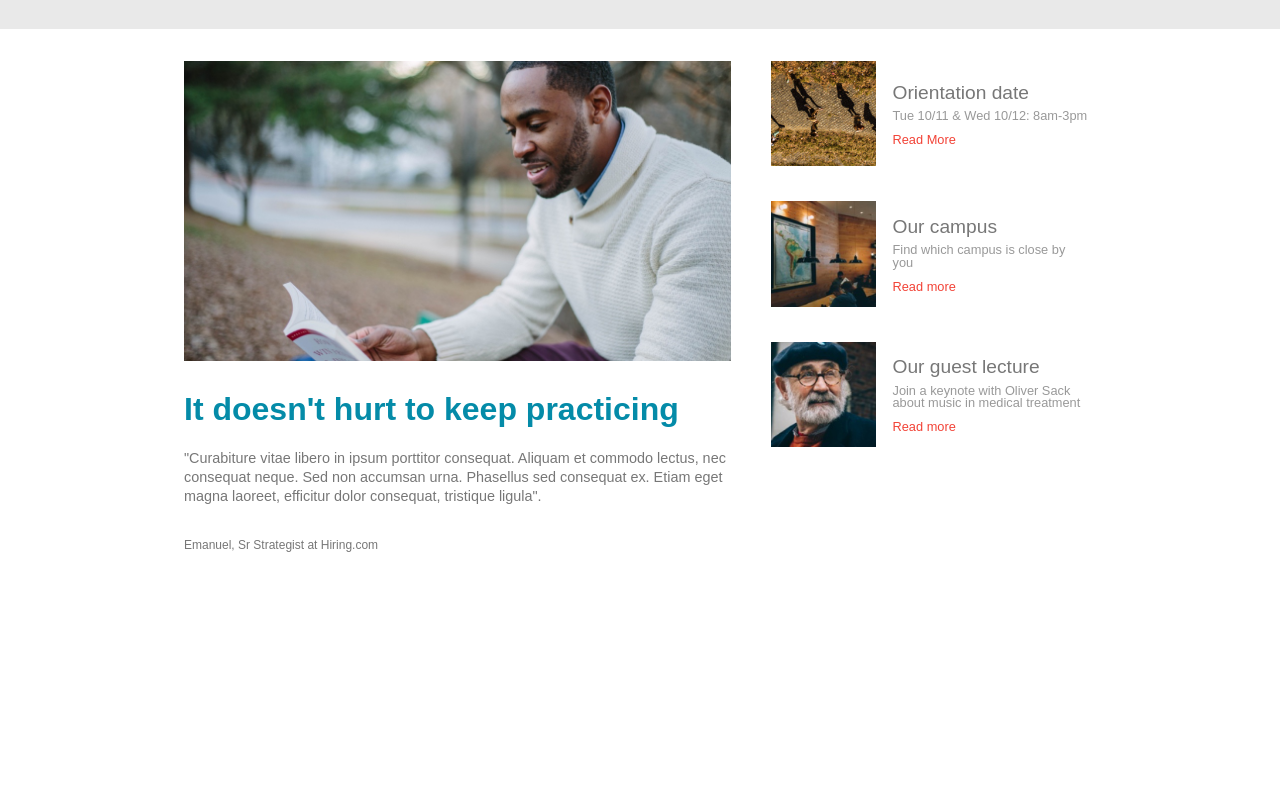
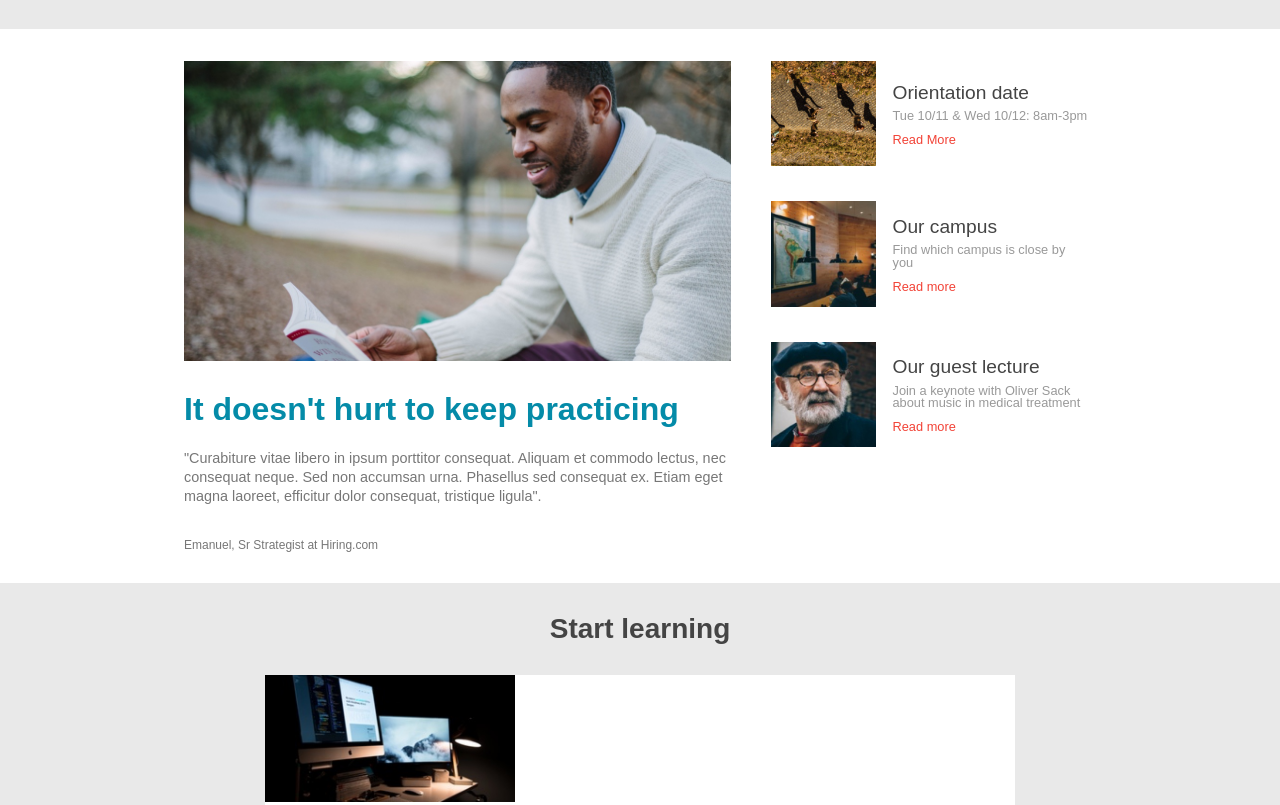
Before and after one commit to matste/colmar, a plain HTML site: page index.html in a window 1280 px wide. Shown: the part 485-1290 px from the top of the page. Before the commit the page ends 1068 px from the top, so only its background shows below. Drawn offline with Linux system fonts and the light colour scheme.

Commit message:
Adding thumbnails to row 3

```diff
--- a/css/style.css
+++ b/css/style.css
@@ -253,7 +253,7 @@ body {
 }
 
 .widethumbtext h3 {
-  color: #777777;
+  color: #444444;
   font-family: arial;
   font-size: 1.2rem;
 }
@@ -276,3 +276,55 @@ body {
 .widethumbtext a:hover {
   text-decoration: underline;
 }
+
+
+
+/*ROW 3 section */
+
+.row3cont{
+  background-color: #e9e9e9;
+  width: 100%;
+  display: flex;
+  flex-direction: row;
+  justify-content: center;
+  align-items: center;
+}
+
+.row3{
+  display: flex;
+  flex-direction: column;
+  width: 960px;
+  justify-content: flex-start;
+  align-items: center;
+}
+
+.r1 {
+    display: flex;
+    flex-direction: row;
+    justify-content: center;
+    padding: 2rem 0rem;
+}
+
+.r1 h1{
+  font-family: arial;
+  font-size: 1.75rem;
+  color: #444444;
+  font-weight: 700;
+}
+
+.r2 {
+  display: flex;
+  flex-direction: row;
+  justify-content: space-between;
+  align-items: stretch;
+}
+
+.thumb {
+  width: 250px;
+  background-color: white;
+}
+
+.thumb img{
+  width: 100%;
+  height: auto;
+}
--- a/index.html
+++ b/index.html
@@ -102,6 +102,40 @@
         </div><!-- end of row2-->
       </div><!-- end of row2cont-->
 
+
+      <div class="row3cont">
+        <div class="row3">
+
+          <div class="r1">
+            <h1>Start learning</h1>
+          </div>
+
+          <div class="r2">
+            <div class="thumb">
+              <img src="./images/course-software.jpg" alt="Software Course" />
+            </div>
+
+            <div class="thumb">
+            </div>
+
+            <div class="thumb">
+            </div>
+          </div>
+
+          <div class="r2">
+            <div class="thumb">
+            </div>
+
+            <div class="thumb">
+            </div>
+
+            <div class="thumb">
+            </div>
+          </div>
+
+        </div><!-- end of row3-->
+      </div><!-- end of row3cont-->
+
     </div><!--END Container-->
 
   </body>
```
